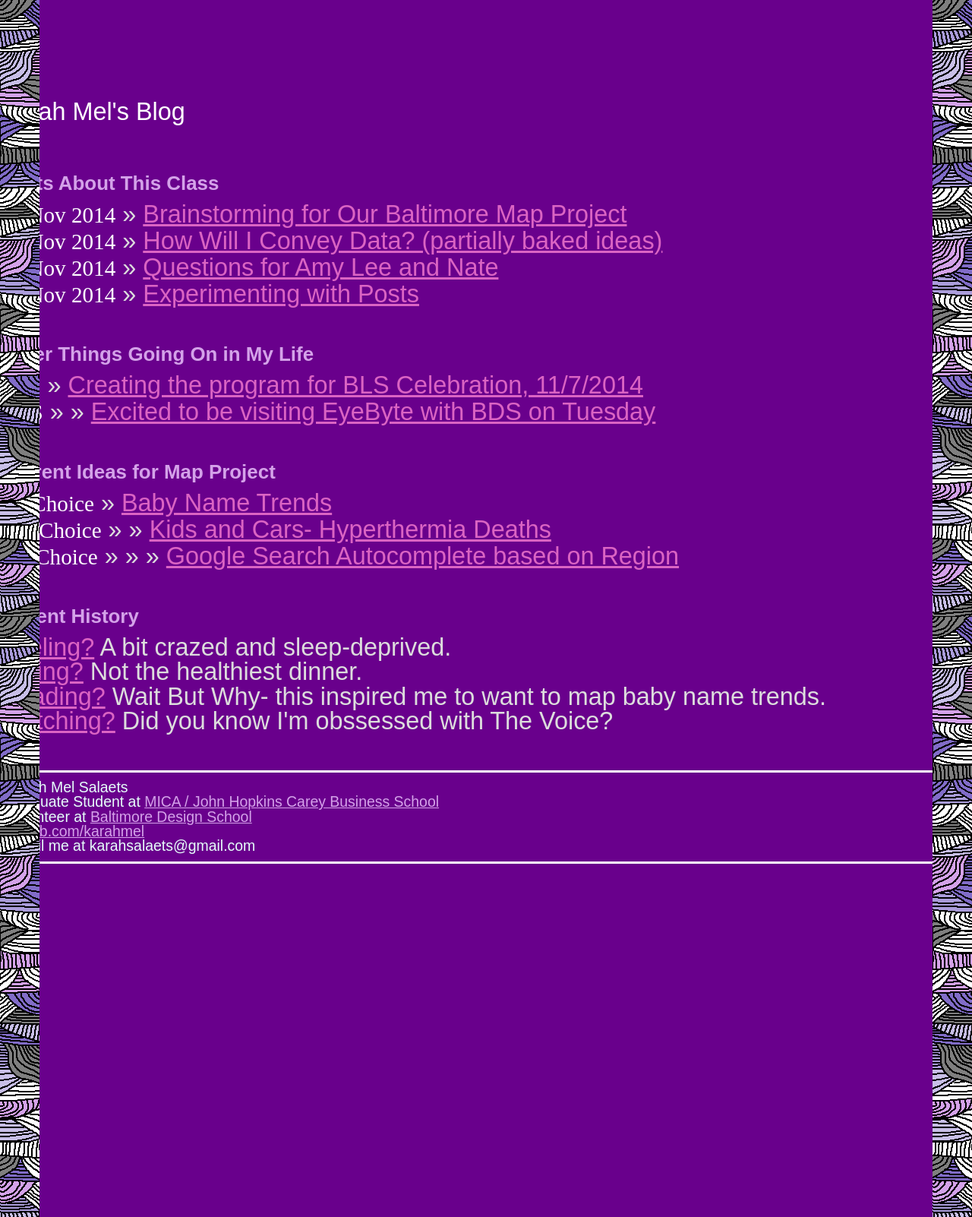
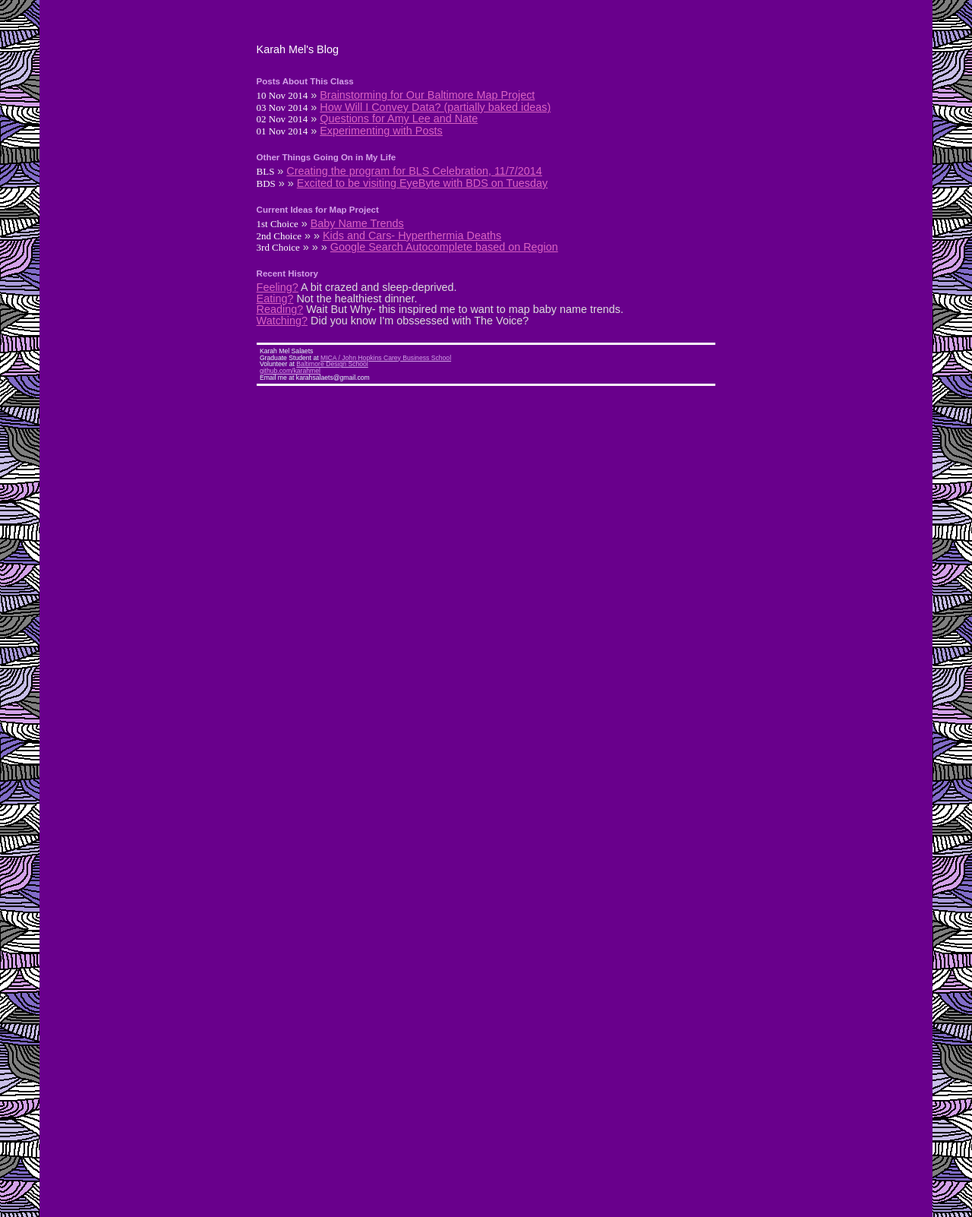
Before and after one commit to Karahmel/Blog, a Jekyll site: the page built from index.html, in a window 1280 px wide. Shown: the whole page at 76% size. Built offline with Jekyll 4.4.1, drawn with Linux system fonts in a browser that asks for light colours; Markdown is read by kramdown in place of the engine named in the settings.

Commit message:
Update screen.css

```diff
--- a/css/screen.css
+++ b/css/screen.css
@@ -87,7 +87,7 @@
 
 .site {
   color: #dddddd;
-  font-size: 90%;
+  font-size: 40%;
   text-align: justify;
   width: 42em;
   margin: 4em auto 2em auto;
```
